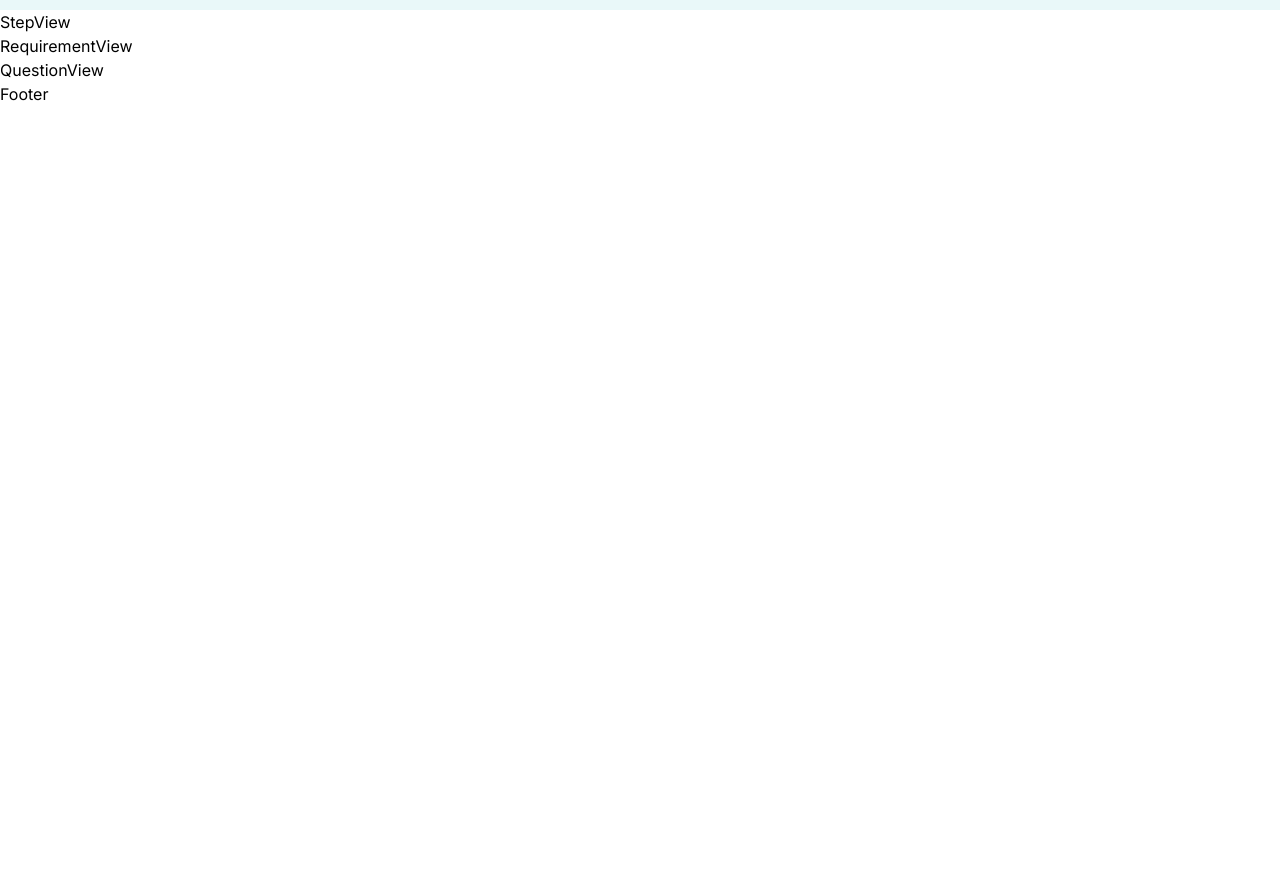
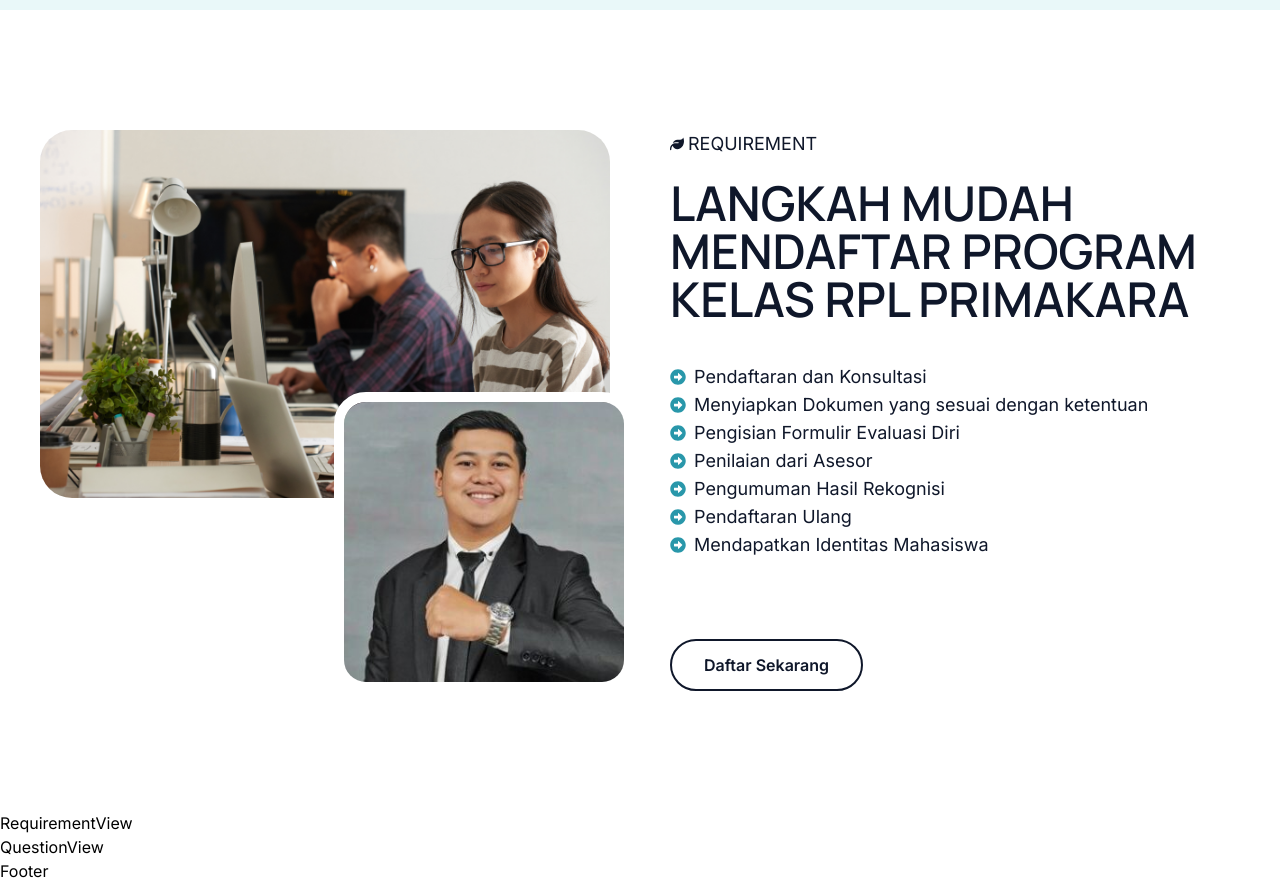
Before and after one commit to StevenCodeStack/rpl_primakara, a Next.js app: page / in a window 1280 px wide. Shown: the part 2020-2903 px from the top of the page. Before the commit the page ends 2126 px from the top, so only its background shows below. Built offline with nearby package versions, Linux system fonts and the light colour scheme.

Commit message:
StepView Done

```diff
--- a/component/StepView/StepView.tsx
+++ b/component/StepView/StepView.tsx
@@ -1,7 +1,72 @@
 import React from "react";
+import image1 from "@/public/images/step-image-1.png";
+import image2 from "@/public/images/step-image-2.jpg";
+import Image from "next/image";
+import Subtitle from "../UI/Subtitle";
+import Title from "../UI/Title";
+import Button from "../UI/Button";
+
+const steps = [
+  "Pendaftaran dan Konsultasi",
+  "Menyiapkan Dokumen yang sesuai dengan ketentuan",
+  "Pengisian Formulir Evaluasi Diri",
+  "Penilaian dari Asesor",
+  "Pengumuman Hasil Rekognisi",
+  "Pendaftaran Ulang",
+  "Mendapatkan Identitas Mahasiswa",
+];
 
 const StepView = () => {
-  return <div>StepView</div>;
+  return (
+    <div className="globalLayout flex flex-col justify-center gap-15 !py-30 text-black md:flex-row">
+      <div className="flex w-full flex-col md:w-1/2">
+        <div className="relative aspect-[5/3] w-full">
+          <Image
+            src={image1}
+            className="absolute top-0 rounded-4xl object-cover"
+            alt=""
+          />
+        </div>
+        <div className="relative">
+          <Image
+            src={image2}
+            className="absolute -top-20 right-0 rounded-4xl border-10 border-white object-cover md:-right-6"
+            alt=""
+          />
+        </div>
+      </div>
+      <div className="md:w-1/2">
+        <Subtitle>REQUIREMENT</Subtitle>
+        <Title className="mt-5">
+          LANGKAH MUDAH MENDAFTAR PROGRAM KELAS RPL PRIMAKARA
+        </Title>
+
+        <div className="mt-10">
+          {steps.map((e) => (
+            <div key={e} className="text-lg">
+              <span className="flex items-center gap-2">
+                <svg
+                  stroke="currentColor"
+                  fill="currentColor"
+                  strokeWidth="0"
+                  viewBox="0 0 512 512"
+                  height="16px"
+                  width="16px"
+                  xmlns="http://www.w3.org/2000/svg"
+                  className="text-[#2997aa]"
+                >
+                  <path d="M256 8c137 0 248 111 248 248S393 504 256 504 8 393 8 256 119 8 256 8zM140 300h116v70.9c0 10.7 13 16.1 20.5 8.5l114.3-114.9c4.7-4.7 4.7-12.2 0-16.9l-114.3-115c-7.6-7.6-20.5-2.2-20.5 8.5V212H140c-6.6 0-12 5.4-12 12v64c0 6.6 5.4 12 12 12z"></path>
+                </svg>
+                {e}
+              </span>
+            </div>
+          ))}
+        </div>
+
+        <Button className="mt-20 border-2 border-black">Daftar Sekarang</Button>
+      </div>
+    </div>
+  );
 };
 
 export default StepView;
--- a/component/UI/Subtitle.tsx
+++ b/component/UI/Subtitle.tsx
@@ -8,7 +8,7 @@
   classname?: string;
 }) => {
   return (
-    <h1 className={`w-full text-center text-lg text-black ${classname}`}>
+    <h1 className={`w-full text-lg text-black ${classname}`}>
       <span className="inline-flex items-center justify-center gap-1">
         <svg
           stroke="currentColor"
```
Also changed, not shown: public/images/step-image-1.png (added), public/images/step-image-2.jpg (added).
